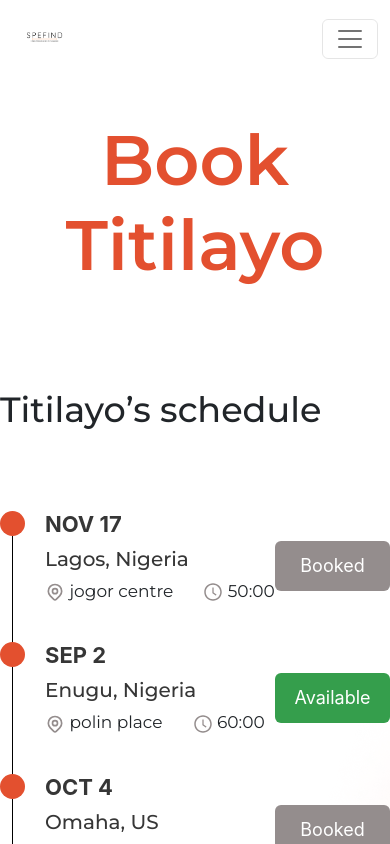
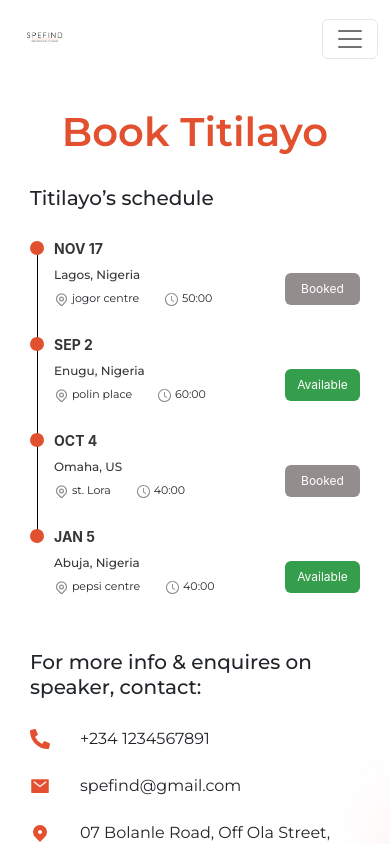
Before and after one commit to ADA-Software-Engineering-Program/spefind, a React (Create React App) app: page /bookme in a window 390 px wide. Shown: the top 844 px of the page. Built offline with nearby package versions, Linux system fonts and the light colour scheme.

Commit message:
feat: made the book me page responsive
Signed-off-by: Moyinoluwa Adelowo <moyinadelowo@gmail.com>

```diff
--- a/src/pages/BookMe/Bookme.css
+++ b/src/pages/BookMe/Bookme.css
@@ -4,8 +4,9 @@
 }
 
 .bookme .bookme-container {
-  max-width: 1000px;
+  max-width: 1100px;
   margin: 0 auto;
+  padding: 0 50px;
 }
 
 .bookme .heading-primary {
@@ -143,7 +144,6 @@
 .bookme .bookme-social-details {
   max-width: 650px;
   display: flex;
-  align-items: center;
   gap: 40px;
 }
 
@@ -169,3 +169,187 @@
   line-height: 33px;
   text-align: center;
 }
+
+@media screen and (max-width: 800px) {
+  .bookme .bookme-container {
+    padding: 0 30px;
+  }
+
+  .bookme .heading-primary {
+    font-size: 50px;
+    line-height: 70px;
+    margin-top: 30px;
+    margin-bottom: 40px;
+  }
+
+  .bookme .paragraph {
+    font-size: 25px;
+    line-height: 35px;
+    margin-bottom: 40px;
+  }
+
+  .bookme .schedule-box {
+    gap: 10px;
+  }
+
+  .bookme .schedule-block {
+    gap: 15px;
+  }
+
+  .bookme .schedule-circle {
+    width: 20px;
+    height: 20px;
+  }
+
+  .bookme .schedule-cont {
+    margin-bottom: 20px;
+  }
+
+  .bookme .schedule-date {
+    font-size: 18px;
+    line-height: 22px;
+    margin-bottom: 10px;
+  }
+
+  .bookme .schedule-location {
+    font-size: 16px;
+    line-height: 20px;
+    margin-bottom: 10px;
+  }
+
+  .bookme .schedule-time {
+    gap: 25px;
+    font-size: 14px;
+    line-height: 18px;
+  }
+
+  .bookme .schedule-icon {
+    font-size: 18px;
+  }
+
+  .bookme .schedule-btn {
+    font-size: 14px;
+    line-height: 20px;
+    width: 90px;
+    height: 40px;
+  }
+
+  .bookme .heading-tertiary {
+    font-size: 25px;
+    line-height: 35px;
+    margin-top: 45px;
+  }
+
+  .bookme .bookme-socials {
+    margin-top: 45px;
+    gap: 25px;
+    font-size: 19px;
+    margin-bottom: 50px;
+  }
+
+  .bookme .bookme-social-details {
+    gap: 30px;
+  }
+
+  .bookme .bookme-icon {
+    font-size: 25px;
+  }
+
+  .bookme .event {
+    width: 220px;
+    height: 45px;
+    margin-bottom: 40px;
+    font-size: 20px;
+    line-height: 30px;
+  }
+}
+
+@media screen and (max-width: 500px) {
+  .bookme .heading-primary {
+    font-size: 40px;
+    line-height: 48px;
+    margin-bottom: 30px;
+  }
+
+  .bookme .paragraph {
+    font-size: 20px;
+    line-height: 25px;
+    margin-bottom: 30px;
+  }
+
+  .bookme .schedule-box {
+    display: flex;
+    gap: 0px;
+  }
+
+  .bookme .schedule-block {
+    gap: 10px;
+  }
+
+  .bookme .schedule-circle {
+    width: 14px;
+    height: 14px;
+  }
+
+  .bookme .schedule-cont {
+    margin-bottom: 30px;
+  }
+
+  .bookme .schedule-date {
+    font-size: 14px;
+    line-height: 16px;
+    margin-bottom: 10px;
+  }
+
+  .bookme .schedule-location {
+    font-size: 12px;
+    line-height: 15px;
+    margin-bottom: 10px;
+  }
+
+  .bookme .schedule-time {
+    gap: 25px;
+    font-size: 11px;
+    line-height: 13px;
+  }
+
+  .bookme .schedule-icon {
+    font-size: 15px;
+  }
+
+  .bookme .schedule-btn {
+    font-size: 12px;
+    line-height: 15px;
+    width: 75px;
+    height: 32px;
+  }
+
+  .bookme .heading-tertiary {
+    font-size: 20px;
+    line-height: 25px;
+    margin-top: 25px;
+  }
+
+  .bookme .bookme-socials {
+    margin-top: 25px;
+    gap: 20px;
+    font-size: 16px;
+    margin-bottom: 50px;
+  }
+
+  .bookme .bookme-social-details {
+    gap: 30px;
+  }
+
+  .bookme .bookme-icon {
+    font-size: 20px;
+  }
+
+  .bookme .event {
+    width: 180px;
+    height: 37px;
+    margin-bottom: 20px;
+    font-size: 16px;
+    line-height: 20px;
+  }
+}
```
